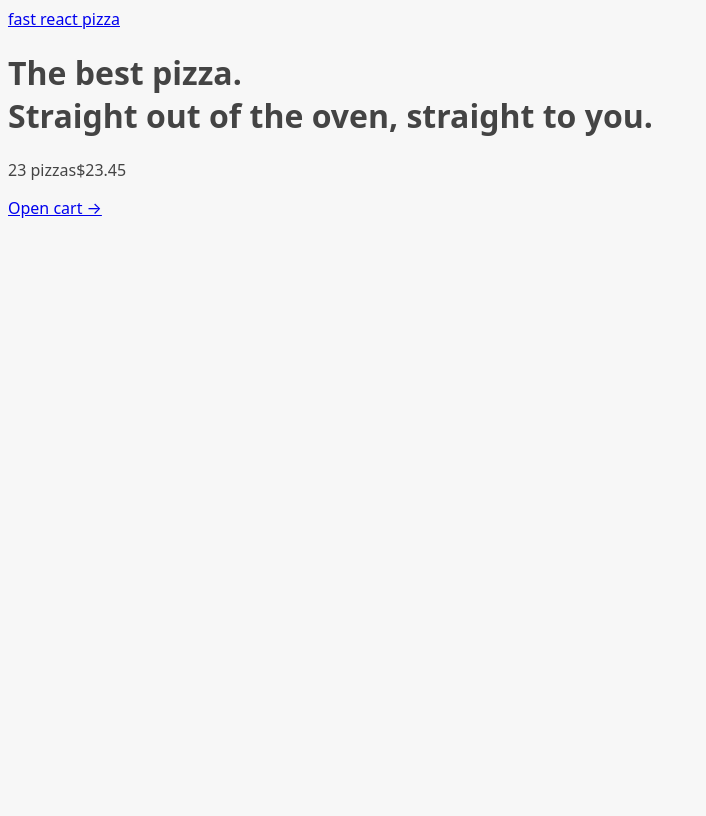
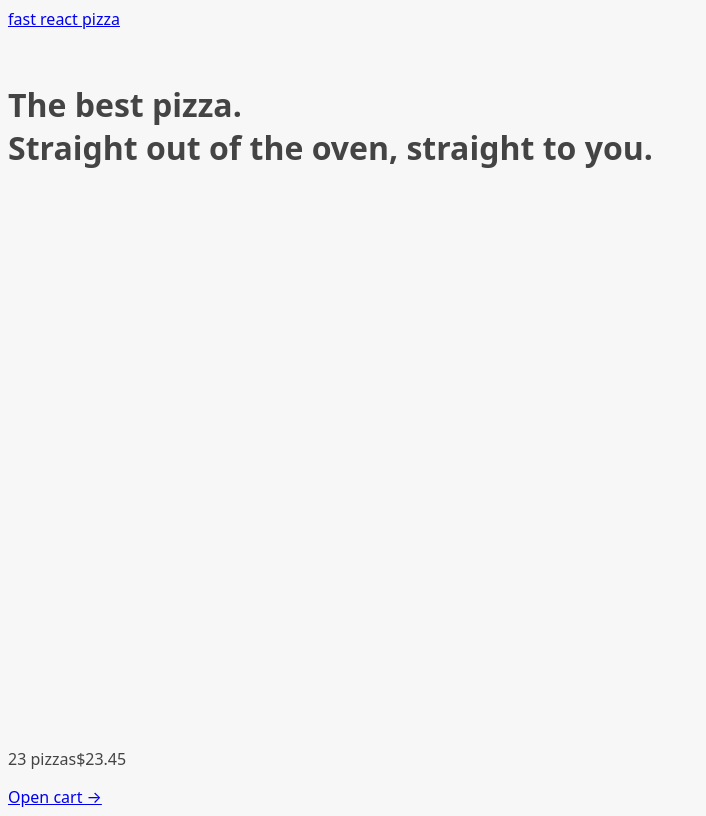
Before and after one commit to mahdiehgh79/Fast-Food-React, a React (Vite) app: page / in a window 1280 px wide. Shown: the whole page, without its empty margins (0-706 px from the left). Built offline with nearby package versions, Linux system fonts and the light colour scheme.

Commit message:
Displaying Loading indicator

```diff
--- a/src/ui/AppLayout.jsx
+++ b/src/ui/AppLayout.jsx
@@ -1,10 +1,16 @@
 import { Outlet } from "react-router-dom";
 import CartOverview from "../features/cart/CartOverview";
+import { useNavigation } from "react-router-dom";
+import Loader from "./Loader";
 import Header from "./Header";
 
 function AppLayout() {
+  const navigation = useNavigation();
+  const isLoading = navigation.state === "loading";
   return (
-    <div>
+    <div className="layout">
+      {isLoading && <Loader />}
+
       <Header />
 
       <main>
--- /dev/null
+++ b/src/ui/Loader.jsx
@@ -0,0 +1,4 @@
+function Loader() {
+  return <div className="loader"></div>;
+}
+export default Loader;
```
